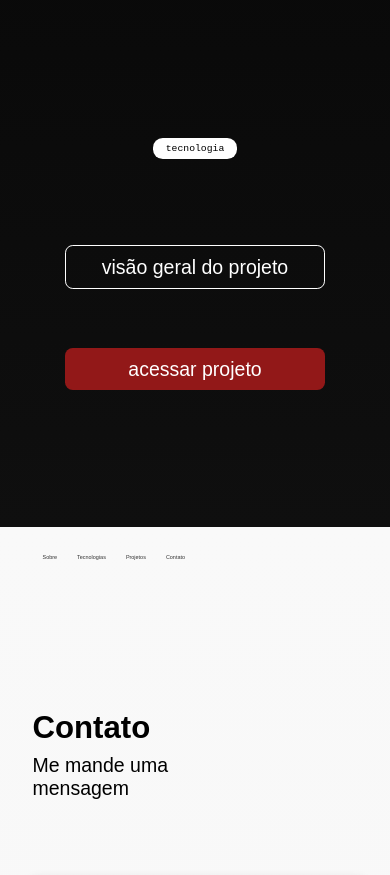
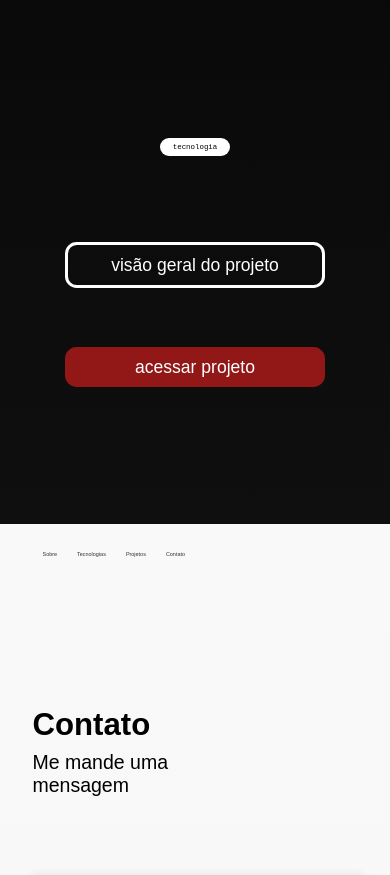
Before and after one commit to Rauatorres/meu-site, a React (Create React App) app: page / in a window 390 px wide. Shown: the part 3960-4835 px from the top of the page. Built offline with nearby package versions, Linux system fonts and the light colour scheme.

Commit message:
ajustes
ajustando tamanho das fontes: tecnologias de projetos, botões na área de projetos e informações de contato

```diff
--- a/src/components/contato/css/Contato.css
+++ b/src/components/contato/css/Contato.css
@@ -153,7 +153,7 @@
 }
 .ContatoInformacaoTexto{
     /* background-color: aqua; */
-    font-size: 1.3vw;
+    font-size: 1.1vw;
     margin-left: 1.4vw;
 }
 .ContatoInformacaoBotaoCopiarBox{
--- a/src/components/projetos/css/Projetos.css
+++ b/src/components/projetos/css/Projetos.css
@@ -98,7 +98,7 @@
     color: rgba(0, 0, 0, 0);
 }
 .ProjetoTecnologia{
-    font-size: 1.3vw;
+    font-size: 1vw;
     padding: 0.8vw 2vw;
     border-radius: 2vw;
     margin: 1.5vw;
@@ -118,7 +118,7 @@
     text-align: center;
     text-decoration: none;
     padding: 2vw;
-    font-size: 3vw;
+    font-size: 2.7vw;
     border-radius: 2vw;
     color: white;
 }
@@ -188,7 +188,7 @@
     }
 
     .ProjetoTecnologia{
-        font-size: 2.5vw;
+        font-size: 1.9vw;
         padding: 1.3vw 3.2vw;
         margin: 2vw;
         border-radius: 2.5vw;
@@ -200,12 +200,12 @@
     }
     .ProjetoBotao{
         margin-bottom: 15vw;
-        font-size: 5vw;
+        font-size: 4.5vw;
         padding: 2.5vw;
-        border-radius: 2vw;
+        border-radius: 3vw;
     }
     .BotaoVerProjeto{
-        border-width: 1px;
+        border-width: 3px;
 
     }
 }
```
